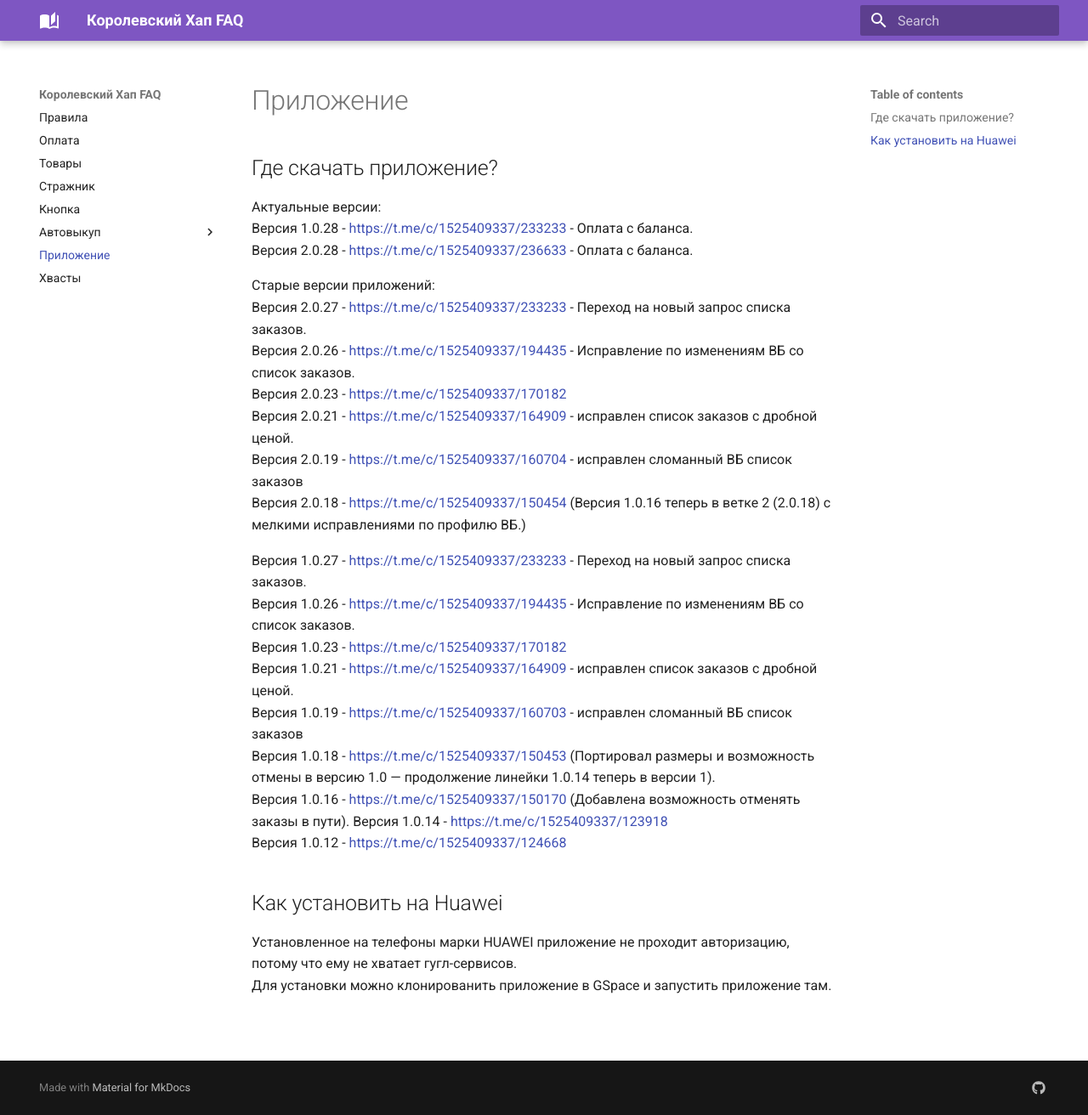
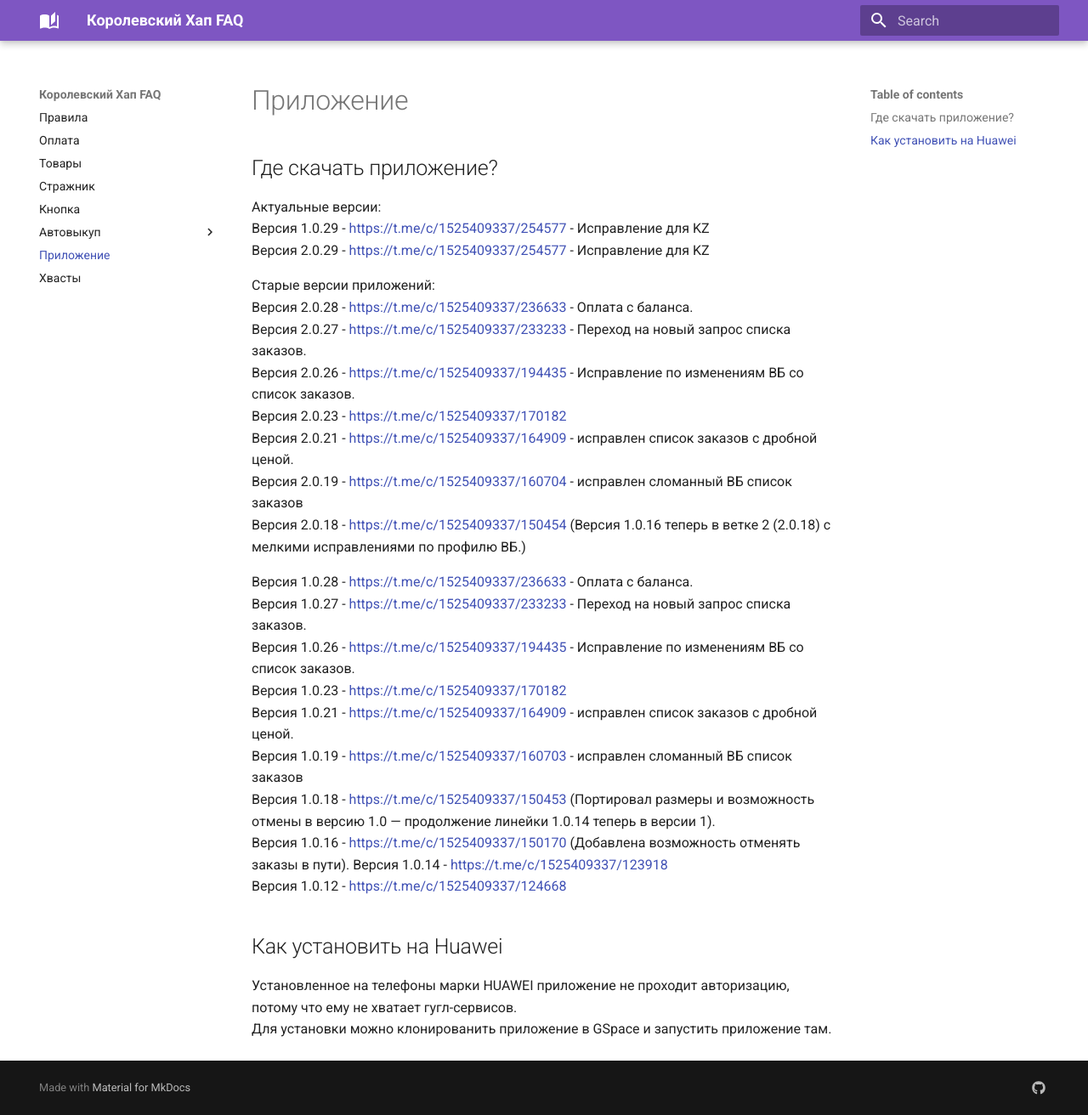
Before and after one commit to korolevskiyhap/faq, an MkDocs documentation site: the page built from docs/app.md, in a window 1280 px wide and 1312 px high. Shown: the whole window at 85% size. Built offline with MkDocs 1.6.1 and Material for MkDocs 9.7.7, drawn with Linux system fonts in a browser that asks for light colours.

Commit message:
Update app.md

```diff
--- a/docs/app.md
+++ b/docs/app.md
@@ -1,10 +1,10 @@
 ## Где скачать приложение?
 Актуальные версии:
-Версия 1.0.28 - https://t.me/c/1525409337/233233 - Оплата с баланса.
-Версия 2.0.28 - https://t.me/c/1525409337/236633 - Оплата с баланса.
-
+Версия 1.0.29 - https://t.me/c/1525409337/254577 - Исправление для KZ
+Версия 2.0.29 - https://t.me/c/1525409337/254577 - Исправление для KZ
 
 Старые версии приложений:
+Версия 2.0.28 - https://t.me/c/1525409337/236633 - Оплата с баланса.
 Версия 2.0.27 - https://t.me/c/1525409337/233233 - Переход на новый запрос списка заказов.
 Версия 2.0.26 - https://t.me/c/1525409337/194435 - Исправление по изменениям ВБ со список заказов.
 Версия 2.0.23 - https://t.me/c/1525409337/170182
@@ -12,6 +12,7 @@
 Версия 2.0.19 - https://t.me/c/1525409337/160704 - исправлен сломанный ВБ список заказов
 Версия 2.0.18 - https://t.me/c/1525409337/150454 (Версия 1.0.16 теперь в ветке 2 (2.0.18) с мелкими исправлениями по профилю ВБ.)
 
+Версия 1.0.28 - https://t.me/c/1525409337/236633 - Оплата с баланса.
 Версия 1.0.27 - https://t.me/c/1525409337/233233 - Переход на новый запрос списка заказов.
 Версия 1.0.26 - https://t.me/c/1525409337/194435 - Исправление по изменениям ВБ со список заказов.
 Версия 1.0.23 - https://t.me/c/1525409337/170182
```
